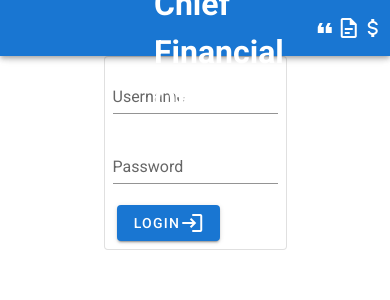
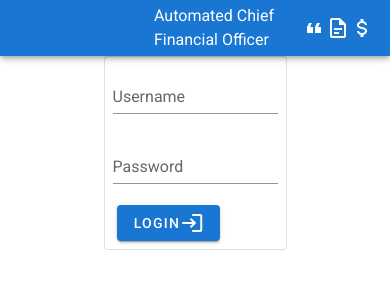
Before and after one commit to poorprogrammer/cfo, a Vue app in the folder web2/: page /login in a window 390 px wide. Shown: the top 300 px of the page. Built offline with nearby package versions, Linux system fonts and the light colour scheme.

Commit message:
fix overflow heading on mobile

```diff
--- a/web2/src/App.vue
+++ b/web2/src/App.vue
@@ -14,7 +14,7 @@
             height="80"
           />
         </router-link>
-        <h1>Automated Chief Financial Officer</h1>
+        <div class="text-md-h4">Automated Chief Financial Officer</div>
       </div>
 
       <v-spacer></v-spacer>
```
